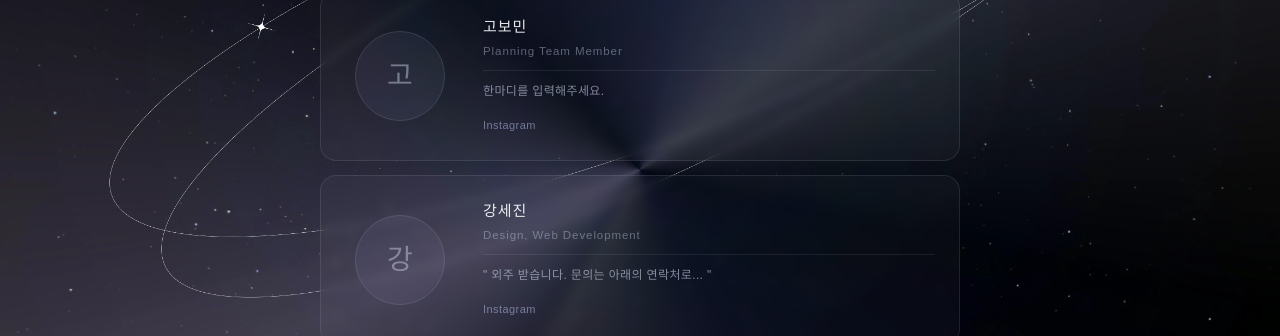
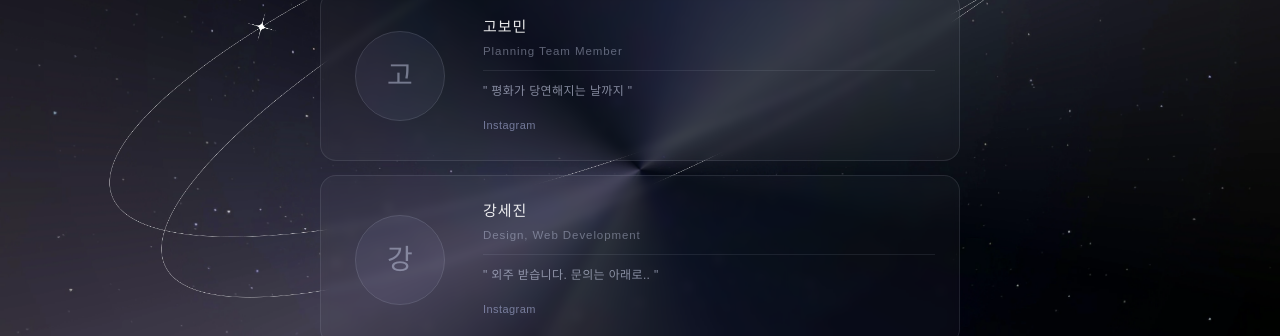
Before and after one commit to S2ej1n/LovenPeacE, a Next.js app: page /planning-team in a window 1280 px wide. Shown: the part 373-709 px from the top of the page. Built offline with nearby package versions, Linux system fonts and the light colour scheme.

Commit message:
design: 멤버 정보 수정

```diff
--- a/app/planning-team/_data/members.ts
+++ b/app/planning-team/_data/members.ts
@@ -13,16 +13,16 @@ export const MEMBERS: MemberCardProps[] = [
   {
     name: '고보민',
     position: 'Planning Team Member',
-    quote: '한마디를 입력해주세요.',
+    quote: '\" 평화가 당연해지는 날까지 \"',
     photo: '',
     sns: [
-      { label: 'Instagram', url: '#' },
+      { label: 'Instagram', url: 'https://www.instagram.com/min.3.03/' },
     ],
   },
   {
     name: '강세진',
     position: 'Design, Web Development',
-    quote: '\" 외주 받습니다. 문의는 아래의 연락처로... \"',
+    quote: '\" 외주 받습니다. 문의는 아래로.. \"',
     photo: '',
     sns: [
       { label: 'Instagram', url: 'https://www.instagram.com/sayyywls/' },
@@ -31,10 +31,10 @@ export const MEMBERS: MemberCardProps[] = [
   {
     name: '명수진',
     position: 'Finance',
-    quote: '한마디를 입력해주세요.',
+    quote: '\" 사랑은 레드, 사랑합니다 \"',
     photo: '',
     sns: [
-      { label: 'Instagram', url: '#' },
+      { label: 'Instagram', url: 'https://www.instagram.com/00_msg_00/' },
     ],
   },
   {
```
